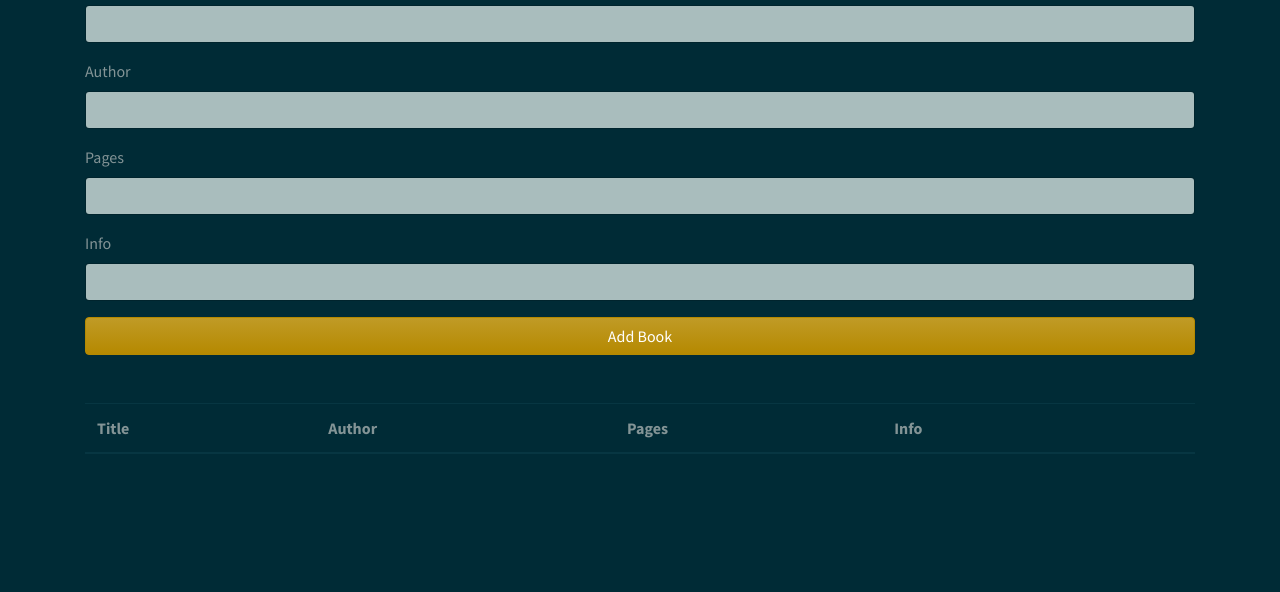
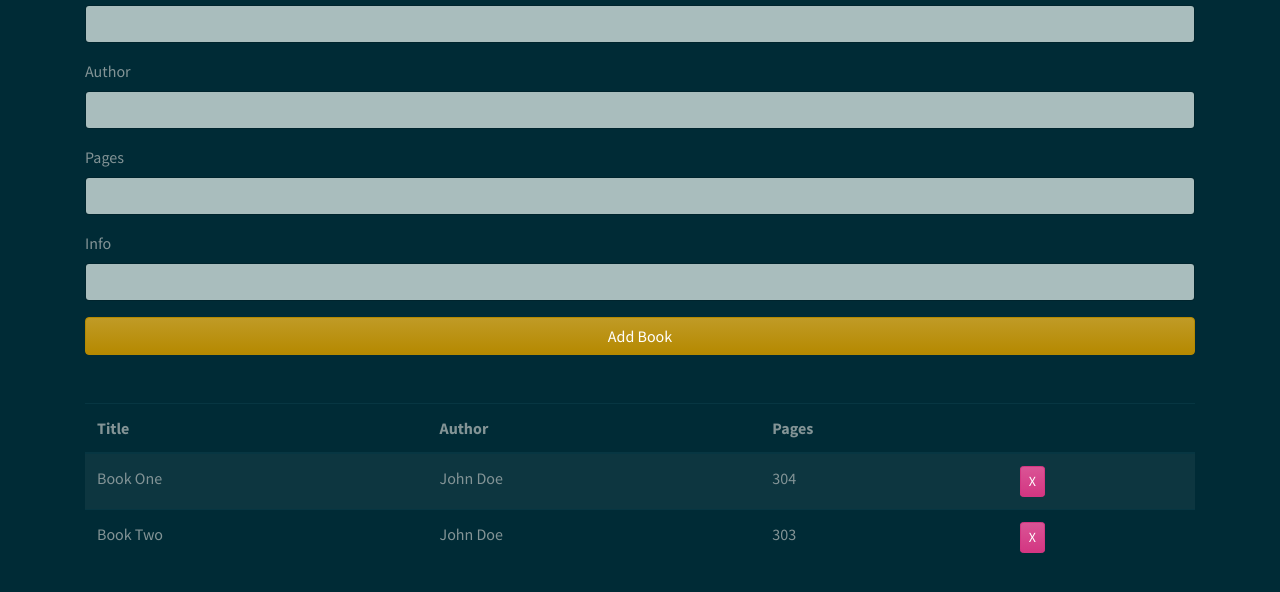
Before and after one commit to Rlam1217/library-app, a plain HTML site: page index.html in a window 1280 px wide. Shown: the part 150-742 px from the top of the page. Drawn offline with nearby package versions, Linux system fonts and the light colour scheme.

Commit message:
creates Book & UI Class

```diff
--- a/index.html
+++ b/index.html
@@ -35,7 +35,6 @@
                     <th>Title</th>
                     <th>Author</th>
                     <th>Pages</th>
-                    <th>Info</th>
                     <th></th>
                 </tr>
             </thead>
--- a/main.js
+++ b/main.js
@@ -0,0 +1,56 @@
+// Book Class: Represents a Book
+class Book {
+    constructor(title, author, pages) {
+        this.title = title;
+        this.author = author;
+        this.pages = pages;
+    }
+}
+
+let bookOne = new Book();
+// the 'new' keyword
+// - creates a new empty object {}
+// - sets the value of 'this' to be the new empty object
+// - calls the constructor method
+console.log(bookOne);
+
+// UI Class: Handle UI Tasks
+class UI {
+    static displayBooks() {
+        const StoredBooks = [
+            {
+             title: "Book One",
+             author: "John Doe",
+             pages: "304"
+            },
+            {
+             title: "Book Two",
+             author: "John Doe",
+             pages: "303"
+            }
+        ];
+
+        const books = StoredBooks;
+
+        books.forEach((book) => UI.addBookToList(book));
+        // method adds book to list
+    }
+
+    static addBookToList(book) {
+        const list = document.querySelector('#book-list');
+        // creates table rows
+        const row = document.createElement('tr');
+
+        row.innerHTML = `
+            <td>${book.title}</td>
+            <td>${book.author}</td>
+            <td>${book.pages}</td>
+            <td><a href="#" class="btn btn-danger btn-sm delete">X</a></td>
+        `;
+
+        list.appendChild(row);
+    }
+}
+
+// Event: Display Books
+document.addEventListener('DOMContentLoaded', UI.displayBooks);
```
